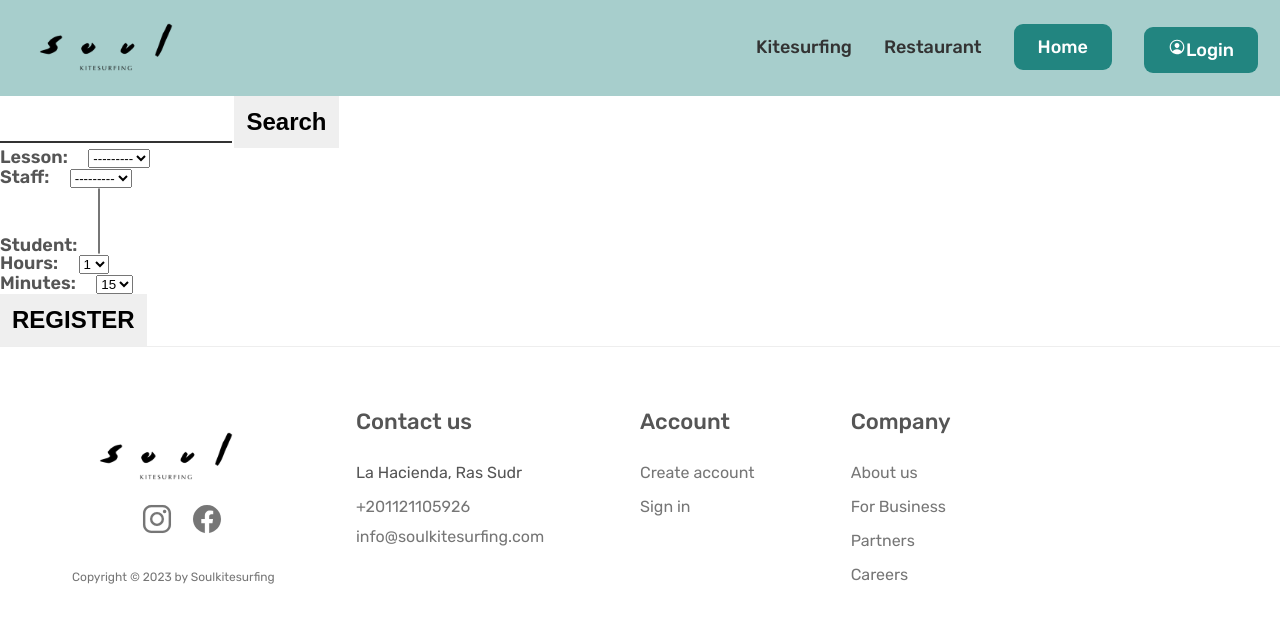
After one commit to bukaskas/soul-site, a Django app: page /add-session/ in a window 1280 px wide. The commit adds this page. Shown: the top 623 px of the page. Run offline with Django 4.2, Linux system fonts and the light colour scheme; data that the repository does not hold is empty.

Commit message:
started adding add session form

```diff
--- a/soul/settings.py
+++ b/soul/settings.py
@@ -57,6 +57,7 @@ INSTALLED_APPS = [
     'website',
     "corsheaders",
     "django_filters",
+    "django_extensions",
 ]
 
 MIDDLEWARE = [
--- a/templates/base.html
+++ b/templates/base.html
@@ -46,6 +46,7 @@
           <li><a class="main-nav-link" href="{% url "payments"%}">Payments</a></li>
           <li><a class="main-nav-link" href="{% url "add-product"%}">Shop</a></li>
           <li><a class="main-nav-link" href="{% url "dayuse"%}">Beach Use</a></li>
+          <li><a class="main-nav-link" href="{% url "add-session"%}">Sessions</a></li>
           <li><a class="main-nav-link" href="{% url "customer-list"%}">Customers</a></li>
 
           <li><a class="main-nav-link nav-cta" href="{% url "logout" %}"><ion-icon name="person-circle-outline"></ion-icon>Log out</a></li>
--- a/website/forms.py
+++ b/website/forms.py
@@ -1,9 +1,11 @@
 from django import forms
-from .models import Booking,Service
+from .models import Booking,Service, Staff, Customer
 from datetime import datetime
 from django.forms import ModelForm
 from django.contrib.auth.models import User
 from django.contrib.auth.forms import UserCreationForm
+from django.db.models import Q
+
 
 
 GENDER_CHOICES = [
@@ -19,10 +21,7 @@ class TextInput(forms.TextInput):
     input_type= 'text'
 
 
-# class BookingForm(forms.Form):
-#     booking_date = forms.DateField(label="Booking date",widget=DateInput)
-#     customer_name = forms.CharField(label="First Name")
-#     customer_fname = forms.CharField(label="Family Name")
+
 
 class BookingForm(ModelForm):
     class Meta:
@@ -68,3 +67,37 @@ class CustomUserCreationForm(UserCreationForm):
         labels = {
             'first_name':'Name'
         }
+
+class StaffForm(forms.Form):
+    type = forms.CharField()
+    fname = forms.CharField()
+    lname = forms.CharField()
+    phone = forms.CharField()
+    email = forms.EmailField()
+class SessionForm(forms.Form):
+    HOURS = [
+        ('1',1),
+        ('2',2),
+        ('3',3),
+        ('4',4),
+        ('5',5),
+    ]
+
+    MINUTES = [
+        ('15',15),
+        ('30',30),
+        ('45',45),
+    ]
+
+    lesson = forms.ModelChoiceField(queryset=None)
+    staff = forms.ModelChoiceField(queryset=Staff.objects.all())
+    student = forms.ModelMultipleChoiceField(queryset=None)
+    hours = forms.ChoiceField(choices=HOURS)
+    minutes = forms.ChoiceField(choices=MINUTES,required=False)
+
+    """ Select only course type of service """
+    def __init__(self, *args, **kwargs):
+        super().__init__(*args, **kwargs)
+        # Need to fix the filter for staff filter
+        # self.fields['staff'].queryset = Staff.objects.filter(type__icontains='instr')
+        self.fields['lesson'].queryset = Service.objects.filter(category__icontains='course')
--- a/website/templates/website/customers/sign_up.html
+++ b/website/templates/website/customers/sign_up.html
@@ -23,8 +23,7 @@
               I am not under the influance of alcohol or drugs
             </li>
             <li>
-          I am in good health condition and have no medical condition that may interfere with the practice of kiteboard-
-ing activities. I am not pregnant or nursing. I have no mental impairiment that may affect my judgment of
+              I am in good health condition and have no medical condition that may interfere with the practice of kiteboarding activities. I am not pregnant or nursing. I have no mental impairiment that may affect my judgment of
     danger and information given during the practice of kiteaboarding activities.
             </li>
             <li>
--- /dev/null
+++ b/website/templates/website/school/add_session.html
@@ -0,0 +1,19 @@
+{% extends 'base.html' %}
+
+{% block content %}
+
+<form action="" method='GET'>
+    {% csrf_token %}
+  <input type="text" name='search_query' value={{query}}>
+  <input type="submit" value='Search'>
+</form>
+
+<form action="" method='POST'>
+  {% csrf_token %}
+  {% comment %} search query set {% endcomment %}
+
+  {{form.as_p}}
+  <input type="submit" value='REGISTER'>
+</form>
+
+{% endblock content %}
--- a/website/urls.py
+++ b/website/urls.py
@@ -2,17 +2,20 @@ from django.urls import path
 from . import views
 
 urlpatterns = [
+    # General views
     path("",views.IndexView.as_view(), name="home"),
     path("kitesurfing",views.kitesurfing_view,name="kitesurfing"),
     path("restaurant/",views.RestaurantView.as_view(),name="restaurant"),
     path("restaurant/menu/", views.menu_view, name='menu'),
     path("accommodation",views.AccommodationView.as_view(),name="accommodation"),
     path("thank-you", views.ThankYouView.as_view()),
+
     # Bookings
     path("bookings",views.BookingsView.as_view(),name="bookings"),
     path("bookings/<int:pk>", views.BookingDetailView.as_view(),name="booking"),
     path("bookings/<str:date>",views.BookingsByDateView.as_view(),name="bookings-by-date"),
     path("book", views.CreateBooking.as_view(), name="book"),
+
     # Customers pages
     path("signup",views.sign_up_view,name='signup'),
     path("register",views.register_view,name='register'),
@@ -20,9 +23,11 @@ urlpatterns = [
     path("logout",views.logout_user,name='logout'),
     path("customers",views.customer_index,name='customer-list'),
     path("customer/<str:pk>",views.customer_view,name='customer-view'),
-    # services
+
+    # services and school
     path('dayuse/',views.day_use, name="dayuse"),
     path("add-du/",views.add_du, name="add-du"),
+    path("add-session/",views.add_session, name="add-session"),
     path("add-product/",views.add_product, name="add-product"),
     path("delete-du/<str:pk>",views.delete_dayuse, name="delete-du"),
     path("dayuse-today/",views.today_dayuse, name="today-du"),
--- a/website/utils.py
+++ b/website/utils.py
@@ -1,4 +1,4 @@
-from .models import Customer, OrderItem
+from .models import Customer, OrderItem,Service
 from django.db.models import Q
 from datetime import date
 
--- a/website/views.py
+++ b/website/views.py
@@ -4,10 +4,10 @@ from django.shortcuts import render,redirect
 from django.views import View
 from django.views.generic.base import TemplateView
 from django.urls import reverse
-from .forms import BookingForm, CustomerForm, PaymentForm, CustomUserCreationForm
+from .forms import BookingForm, CustomerForm, PaymentForm, CustomUserCreationForm,SessionForm
 from django.views.generic.edit import CreateView
 from django.http import FileResponse
-from .models import Service,Customer,Booking, Order, OrderItem, Payment
+from .models import *
 from datetime import datetime
 from django.db.models import Sum
 from django.views.generic.list import ListView
@@ -46,7 +46,7 @@ def login_user(request):
     context={
       'page':page
     }
-    return render(request,'website/customers/login_register.html',context)
+    return render(request,'website//login_register.html',context)
 # Create your views here.
 
 def logout_user(request):
@@ -98,7 +98,8 @@ def register_view(request):
     'page':page,
     'form':form,
   }
-  return render(request,'website/customers/login_register.html',context)
+  return render(request,'website/login_register.html',context)
+
 class IndexView(TemplateView):
   template_name="website/index.html"
 
@@ -196,7 +197,6 @@ class BookingsByDateView(ListView):
     context_object_name= "bookings"
 
 
-
     def get_queryset(self,*args,**kwargs):
       return Booking.objects.filter(date=self.kwargs.get('date'))
 
@@ -285,7 +285,30 @@ def add_du(request):
     order_item.save()
   return redirect('dayuse')
 
+def add_session(request):
+  """ Add lessons for the instructor and student """
+  query_set=''
+  query=''
+  if request.method == 'GET':
+    query_set,query = searchCustomers(request)
 
+
+
+  form = SessionForm()
+  try:
+    form.fields['student'].queryset = query_set
+  except:
+    form.fields['student'].queryset = Customer.objects.all()
+
+  context={
+    'form':form,
+    'query_set':query_set,
+    'query':query,
+
+  }
+  return render(request,'website/school/add_session.html',context)
+
+@login_required
 def add_product(request):
   # create filter to choose service
   products = Service.objects.all()
```
Also changed, not shown: website/admin.py (+10 -1 lines), website/models.py (+46 -0 lines), website/migrations/0009_staff_session.py (added), website/templates/website/login_register.html (renamed from website/templates/website/customers/login_register.html), 1 other file. Lines whose indentation alone changed are shown as unchanged.
